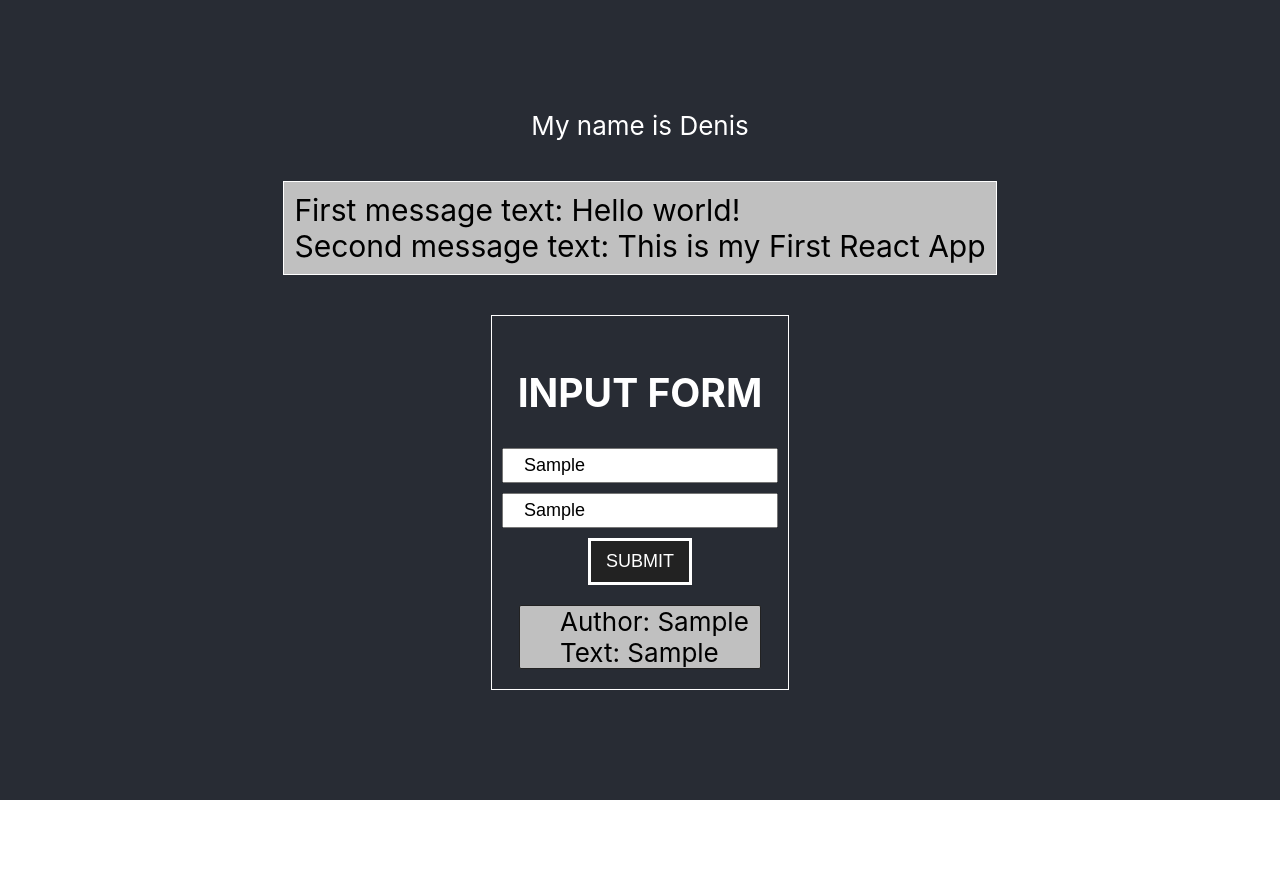
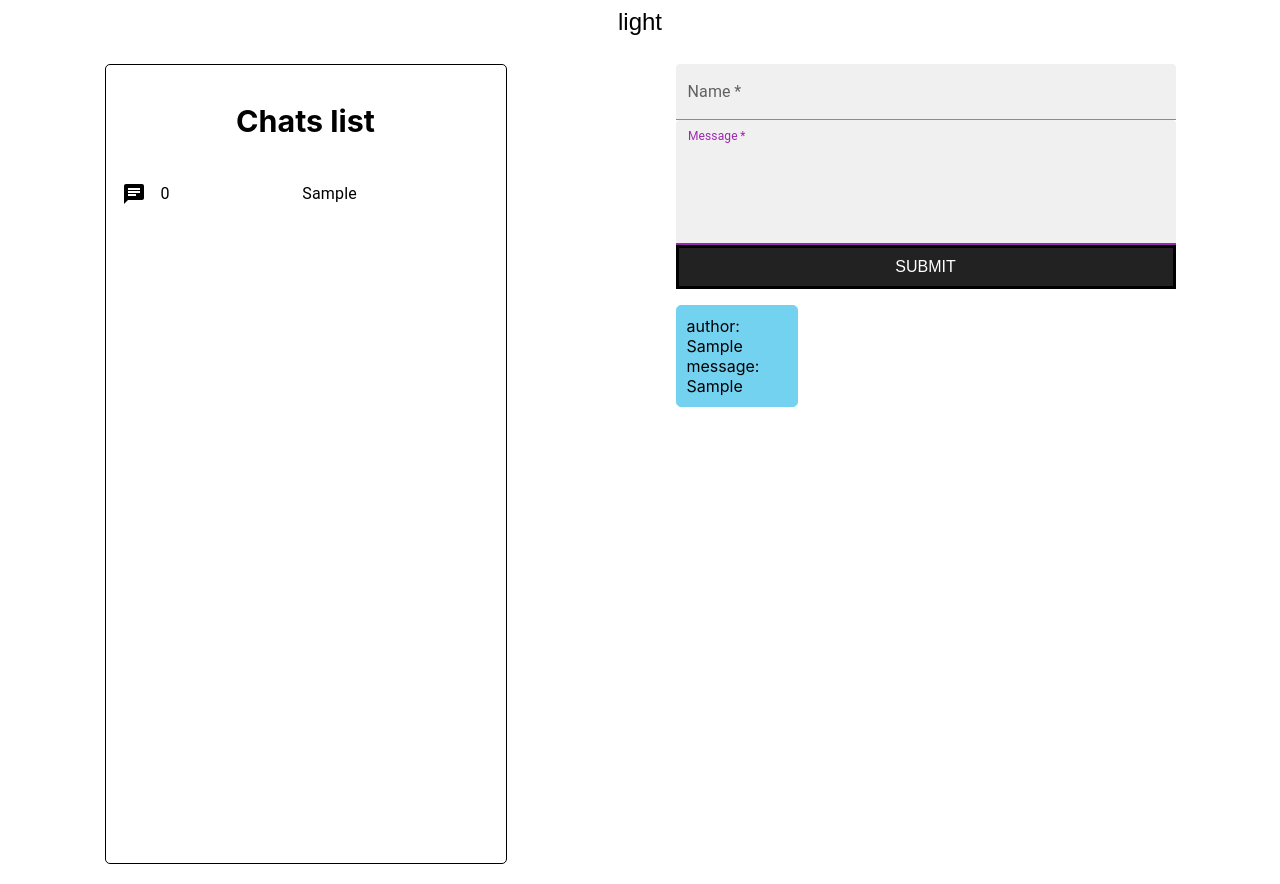
Before and after one commit to DenAsylbaev/react_homework, a React (Create React App) app: page / in a window 1280 px wide. Both pictures are taken after typing "Sample", "Sample" into the empty fields and a click on the button "SUBMIT". Before the commit the page ends 800 px from the top, so only its background shows below. Built offline with nearby package versions, Linux system fonts and the light colour scheme.

Commit message:
homework_3

```diff
--- a/package.json
+++ b/package.json
@@ -3,6 +3,10 @@
   "version": "0.1.0",
   "private": true,
   "dependencies": {
+    "@emotion/react": "^11.10.4",
+    "@emotion/styled": "^11.10.4",
+    "@mui/icons-material": "^5.10.3",
+    "@mui/material": "^5.10.3",
     "@testing-library/jest-dom": "^5.16.5",
     "@testing-library/react": "^13.3.0",
     "@testing-library/user-event": "^13.5.0",
--- a/src/App.js
+++ b/src/App.js
@@ -1,30 +1,34 @@
 // import logo from './logo.svg';
+import React from 'react';
+
 import './css/style.css';
-
-import Message from './components/message-component';
-import MessageList from './components/messageList';
+import MessageListFunc from './components/messageListFunc'
+import { ThemeProvider } from './contexts/theme-provider';
+import { ColorModeSwitch } from './components/color-mode-switch';
+import { Box } from '@mui/material';
 
 
-// const myText = "anyText";
+const makeAppStyles = (theme) => {
+  const { mode, background, grey } = theme.palette;
 
-function App(props) {
+  return {
+    background: mode === 'light' ? background.paper : grey[800],
+}};
+
+function App() {
 
   return (
-    <div className="App">
-      <header className="App-header">
-      <div>My name is {props.name}</div>
-      <Message
-            text = {
-            {
-              1: "Hello world!",
-              2: "This is my First React App"
-              }
-            }
-            />
-      <MessageList />
-      </header>
-    </div>
+    <ThemeProvider>
+      <Box sx={makeAppStyles}>
+      <div className="App">
+          <ColorModeSwitch />
 
+          <header className="App-header">
+          <MessageListFunc />
+          </header>
+        </div>
+      </Box>
+    </ThemeProvider>
   );
 }
 
--- /dev/null
+++ b/src/components/chatsArray.jsx
@@ -0,0 +1,34 @@
+import React from "react";
+import List from '@mui/material/List';
+import ListItem from '@mui/material/ListItem';
+import ListItemText from '@mui/material/ListItemText';
+import ChatIcon from '@mui/icons-material/Chat';
+
+export default function ChatsArray({ messageList }) {
+
+    const chatArr = (messageList.map(((item, index) => ({...item, id: index}))));
+
+    return (
+        <List
+            sx={{
+                color:'#000',
+                border: '1px solid black',
+                borderRadius: '5px',
+                width: '50%',
+                maxWidth: '400px'
+            }}
+        >
+            <h3>Chats list</h3>
+            { chatArr.map(item => (
+                <ListItem key={item.id}>
+                    <ChatIcon/>
+                    <ListItemText primary= { item.id }
+                    sx ={{
+                        paddingLeft: '15px'
+                    }}/>
+                    <ListItemText primary= { item.author } />
+                </ListItem>
+            ))}
+        </List>
+    )
+}
--- /dev/null
+++ b/src/components/color-mode-switch.jsx
@@ -0,0 +1,14 @@
+import React from 'react';
+import { IconButton, useTheme } from '@mui/material';
+import { useToggleModeServices } from '../hooks/use-toggle-mode-services'; // сеттер для изменения режима темы
+
+export const ColorModeSwitch = () => {
+    const toggleColorMode = useToggleModeServices();// возвращает функцию setMode(prevMode => prevMode === 'light' ? 'dark' : 'light');
+    const theme = useTheme();
+
+    return (
+        <IconButton onClick={ toggleColorMode } color="inherit">
+            { theme.palette.mode }
+        </IconButton>
+    );
+}
--- a/src/components/message-component.jsx
+++ /dev/null
@@ -1,19 +0,0 @@
-import React from 'react';
-import '../css/style.css';
-
-function Message(props) {
-    // const [counter, setCounter] = useState(0);
-
-    return (
-        <div className='message'>
-            <div className='message_txt'>
-                First message text: { props.text[1] }
-            </div>
-            <div className='message_txt'>
-                Second message text: { props.text[2] }
-            </div>
-        </div>
-    )
-}
-
-export default Message;
--- a/src/components/messageList.jsx
+++ /dev/null
@@ -1,72 +0,0 @@
-import React from 'react';
-import '../css/style.css';
-
-export default class MessageList extends React.Component {
-    state = {
-        messageList: [],
-        text: '',
-        author: '',
-        messageObj: {},
-        answer: ''
-    }
-
-    componentDidUpdate(prevProps, prevState) {
-        if(prevState.messageList !== this.state.messageList && prevState.messageList.length !== 0) {
-            setTimeout(() => this.setState({answer: 'Dear user, your request has been accepted.'}), 1500)
-        }
-    }
-
-    messageSend = () => {
-        const obj = {
-            text: this.state.text,
-            author: this.state.author
-        };
-
-        this.setState(prev =>
-            ({...prev, messageObj: {...prev.messageObj,...obj}}),
-            () => {
-                // console.log(this.state.messageObj)
-
-                this.setState(prevState => ({
-                    messageList: [...prevState.messageList,this.state.messageObj]}),
-                    () => {
-                        // console.log(this.state.messageList)
-                    }
-                )
-            }
-        )
-    }
-
-    inputText = (e) => {
-        this.setState({text: e.target.value})
-    }
-
-    inputAuthor = (e) => {
-        this.setState({author: e.target.value})
-    }
-
-
-    render() {
-        return (
-            <div className='input-form'>
-                <h2>INPUT FORM</h2>
-                <input className='input' placeholder='Input your name' value={ this.state.author } onChange={ this.inputAuthor }/>
-                <input className='input' placeholder='Input your message' value={ this.state.test } onChange={ this.inputText }/>
-                <button className='btn' onClick={ this.messageSend }>SUBMIT</button>
-
-                <div className='answer'>
-                    {this.state.answer}
-                </div>
-                    {this.state.messageList.map(el => {
-                        return (
-                            <ul className='input_list'>
-                                <li>Author: {el.author}</li>
-                                <li>Text: {el.text}</li>
-
-                            </ul>
-                    )
-                    })}
-            </div>
-        )
-    }
-}
--- /dev/null
+++ b/src/components/messageListFunc.jsx
@@ -0,0 +1,92 @@
+import React from "react";
+import { useState } from "react";
+import { useEffect } from "react";
+import TextField from '@mui/material/TextField';
+import ChatsArray from './chatsArray'
+
+let timer;
+let setTextFocus;
+
+export default function MessageListFunc() {
+    const [messageList, setMessageList] = useState([]);
+    const [author, setAuthor] = useState('');
+    const [text, setText] = useState('');
+
+    const sendMessage = () => {
+        setMessageList((prev) => ([...prev,
+            {
+                text: text,
+                author: author
+            }
+        ]))
+
+        setText('');
+        setAuthor('');
+
+        setTextFocus = (input) => input && input.focus();
+    }
+
+    useEffect(() => {
+        if (messageList[messageList.length-1]?.author === 'user') {
+            clearTimeout(timer);
+            timer = setTimeout(() => {
+                setMessageList((prev) => ([...prev,
+                    {
+                        text: 'Your request has been accepted',
+                        author: 'bot'
+                    }
+                ]))
+            }, 1500)
+        }
+        // clearTimeout();
+        return () => { clearTimeout(timer); }
+    }, [messageList]);
+
+    return (
+        <>
+            <ChatsArray messageList={messageList}/>
+            <div className="message_list_wrap">
+                <div className="input_form">
+                    <TextField id=""
+                        label="Name"
+                        variant="filled"
+                        color='secondary'
+                        onChange={(e) => {setAuthor(e.target.value)}}
+                        required
+                        fullWidth
+                        value={ author }
+
+                    />
+                    <TextField id=""
+                        label="Message"
+                        variant="filled"
+                        color='secondary'
+                        onChange={(e) => {setText(e.target.value)}}
+                        required
+                        fullWidth
+                        multiline
+                        rows={4}
+                        value={ text }
+                        autoFocus={true}
+                        inputRef={setTextFocus}
+                    />
+
+                    <button className='btn' onClick={sendMessage}>SUBMIT</button>
+                </div>
+                <div className="message_box">
+                    {
+                        messageList.map((el, index) => {
+                                return (
+                                    <ul key={index} className={ el.author === 'bot' ? 'bot_message' : 'user_message'}>
+                                        <li className="author">author: { el.author }</li>
+                                        <li className="text">message: { el.text }</li>
+                                    </ul>
+                                    )
+                            }
+                        )
+                    }
+                </div>
+            </div>
+        </>
+    )
+}
--- /dev/null
+++ b/src/contexts/theme-provider.jsx
@@ -0,0 +1,33 @@
+import React, { createContext, useCallback, useState, useMemo } from 'react';
+import { createTheme, ThemeProvider as MUIThemeProvider } from '@mui/material';
+import { deepmerge } from '@mui/utils';
+
+export const ColorModeServicesContext = createContext(undefined); // создается контекст
+
+export const ThemeProvider = ({ initialTheme = {}, initialMode = 'light', children }) => { //создается провайдер для темы (контекста)
+    const [mode, setMode] = useState(initialMode); // стейт режима отображения (темный или светлый)
+
+    const theme = useMemo(() =>
+        createTheme(deepmerge(initialTheme, { palette: { mode } })),  // "обновляется" значение palette объекта темы при изменении режима
+        [mode, initialTheme]  // срабатывает при изменении этих значений, но что такое initialTheme??
+    ); // возвращает объект с описанием темы
+
+// console.log(mode);
+// console.log(initialTheme);
+
+// console.log(theme);
+
+    const toggleColorMode = useCallback(() => { // функция возвращает сеттер для изменения стейта режима отображения
+        setMode((prevMode) => prevMode === 'light' ? 'dark' : 'light');
+    }, []);
+
+    // console.log(toggleColorMode);
+
+    return (
+        <ColorModeServicesContext.Provider value={ toggleColorMode }>
+            <MUIThemeProvider theme={ theme }>
+                { children }
+            </MUIThemeProvider>
+        </ColorModeServicesContext.Provider>
+    )
+}
--- a/src/css/style.css
+++ b/src/css/style.css
@@ -14,14 +14,14 @@
   }
 
   .App-header {
-    background-color: #282c34;
+    /* background-color: #282c34; */
     min-height: 100vh;
     display: flex;
-    flex-direction: column;
-    align-items: center;
-    justify-content: center;
+    /* flex-direction: column; */
+    justify-content: space-around;
     font-size: calc(10px + 2vmin);
     color: white;
+    padding: 20px;
   }
 
   .App-link {
@@ -37,36 +37,27 @@
     }
   }
 
-  .message {
-      font-size: 30px;
-      color: #000;
-      margin-top: 40px;
-      padding: 10px;
-      border: 1px solid #fff;
-      text-align: left;
-      background-color: #c0c0c0;
+.message_list_wrap {
+  width: 90%;
+  max-width: 500px;
 }
 
-  .input-form {
-    border: 1px solid #fff;
-    padding: 20px 10px;
-    margin-top: 40px;
+.input_form {
+  display: flex;
+  flex-direction: column;
 }
 
 .input {
-    font-size: 18px;
-    display: block;
-    margin: 0 auto;
   margin-bottom: 10px;
-    padding: 5px 20px;
+  padding: 10px 5px;
 }
 
 .btn {
-    font-size: 18px;
+    font-size: 16px;
     background-color: #222222;
     color: #fff;
-    border: solid #fff;
-    padding: 10px 15px;
+    border: solid #000;
+    padding: 10px;
 }
 
 .btn:hover {
@@ -74,20 +65,27 @@
     transition: 0.3s;
 }
 
-.input_list {
-  color: #000;
+
+.user_message, .bot_message {
   list-style-type: none;
-  border: 1px solid #222222;
-  background-color: #c0c0c0;
-  border-radius: 2px;
+  /* border: 1px solid #c0c0c0; */
+  border-radius: 5px;
+  /* background-color: #c0c0c0; */
+  max-width: 100px;
+  padding: 10px;
   text-align: left;
-  max-width: 200px;
-  margin: 0 auto;
-  margin-top: 5px;
+  font-size: 16px;
 }
 
-.answer {
-  font-size: 16px;
-  margin: 20px 0px;
-  font-size: 18px;
+.user_message {
+  color: #000;
+  border: 1px solid #74d2f1;
+  background-color: #74d2f1;
 }
+
+.bot_message {
+  border: 1px solid #c0c0c0;
+  background-color: #c0c0c0;
+  /* position: absolute; */
+  right: 0;
+}
--- /dev/null
+++ b/src/hooks/use-toggle-mode-services.jsx
@@ -0,0 +1,15 @@
+import { useContext } from 'react';
+import { ColorModeServicesContext } from '../contexts/theme-provider';
+
+export const useToggleModeServices = () => {
+    const toggleMode = useContext(ColorModeServicesContext);// сеттер для изменения режима темы
+
+    //  console.log(toggleMode);
+
+    if (toggleMode === undefined) {
+        throw new Error('You must use useToggleModeServices with ToggleColorModeServicesContext');
+    }
+
+    // console.log(toggleMode)
+    return toggleMode;
+}
--- a/src/index.js
+++ b/src/index.js
@@ -5,12 +5,10 @@ import App from './App';
 import reportWebVitals from './reportWebVitals';
 
 const root = ReactDOM.createRoot(document.getElementById('root'));
-const myName = 'Denis';
 
 root.render(
   <React.StrictMode>
     <App
-      name = { myName }
     />
   </React.StrictMode>
 );
```
Also changed, not shown: 1 other file (tests, documents, lock files or other folders). Lines whose indentation alone changed are shown as unchanged.
